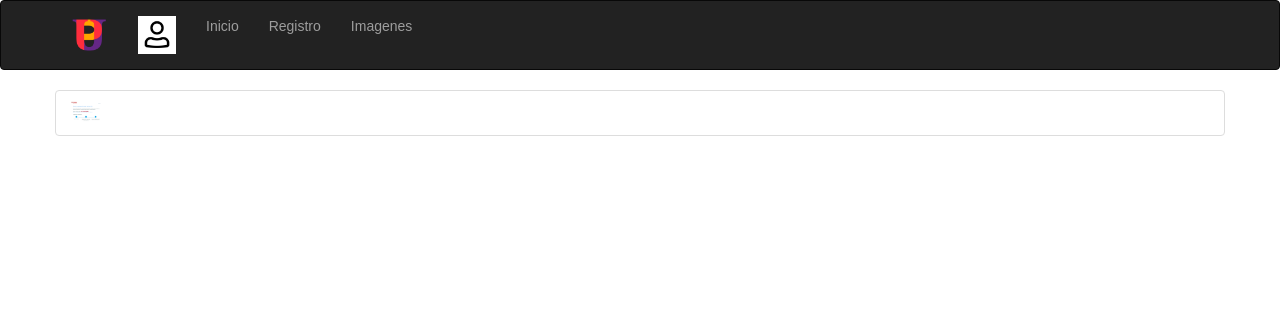
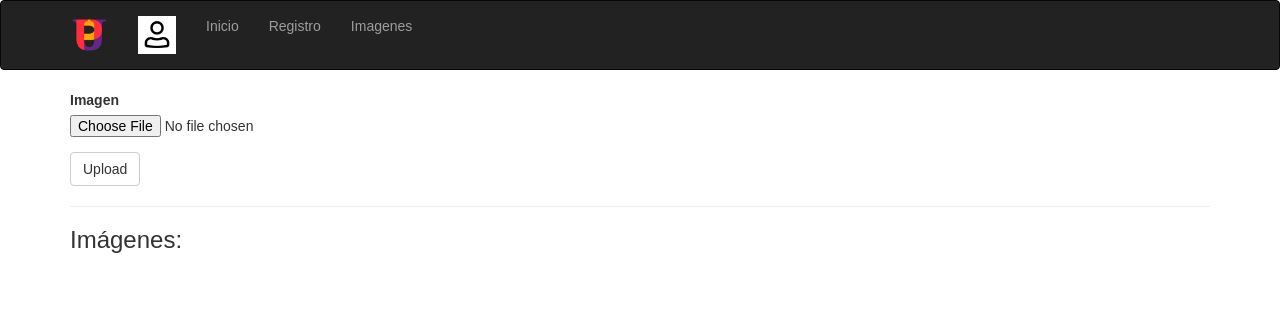
Before and after one commit to Lalismo/Reconocimiento-de-posturas, a Flask app: page /upload in a window 1280 px wide. Shown: the top 330 px of the page. Run offline with Flask 3, Linux system fonts and the light colour scheme; some libraries are stand-ins or nearby versions.

Commit message:
Versión erronea de axl

```diff
--- a/app/templates/images.html
+++ b/app/templates/images.html
@@ -1,5 +1,5 @@
 {% extends "base.html" %}
-{% import 'macros.html' as macros%}
+
 {% import 'bootstrap/wtf.html' as wtf %}
 
 {% block  title%} {{ super() }} Images {% endblock  %}
@@ -9,20 +9,19 @@
 
 
 
-
-<div class="container mt-5">
-    <div class="row justify-content-center">
+<div class="container">
+    {{ wtf.quick_form(images_form) }}
+    <hr>
+    <h3>Imágenes:</h3>
+    <div class="row">
+        {% for image in image_list %}
+            <div class="col-md-4">
+                <img src="{{ url_for('view_image', filename=image) }}" alt="{{ image }}" class="img-thumbnail">
+                <a action= "{{ url_for('delete_image', filename=image) }}" class="btn btn-danger mt-2">Eliminar</a>
+            </div>
+        {% endfor %}
+    </div>
+</div>
 
 
-
-      <ul class="list-group">
-          {% for photo in list_Photos %}
-              {{ macros.render_image(photo, delete_image_form) }}
-          {% endfor %}
-      </ul>
-
-    </div>
-
-</div>
-
 {% endblock  %}
--- a/app/templates/macros.html
+++ b/app/templates/macros.html
@@ -20,13 +20,3 @@
 </li>
 
 {% endmacro %}
-
-{% macro render_image(photo, delete_image_form) %}
-<li class="list-group-item">
-    {% set path = 'app/static/files/' %}
-    <div class="media">
-        <img src="{{ path }}{{ photo }}" class="mr-3" alt="{{ photo }}">
-    </div>
-    {{ wtf.quick_form(delete_image_form, action=url_for('EliminarFoto', nombreFoto=photo)) }}
-</li>
-{% endmacro %}
--- a/app/templates/navbar.html
+++ b/app/templates/navbar.html
@@ -38,7 +38,7 @@
                 {% endif %}
                 <li><a href="{{ url_for('index') }}">Inicio</a></li>
                 <li><a href="{{ url_for('auth.signup') }}">Registro</a></li>
-                <li><a href="{{ url_for('image') }}">Imagenes</a></li>
+                <li><a href="{{ url_for('upload') }}">Imagenes</a></li>
 
             </ul>
         </div>
--- a/main.py
+++ b/main.py
@@ -1,4 +1,4 @@
-from flask import Flask, render_template, Response, request, make_response, redirect, abort, session, url_for, flash
+from flask import Flask,send_from_directory, render_template, Response, request, make_response, redirect, abort, session, url_for, flash
 from camera import VideoCamera
 import unittest
 from flask_login import login_required, current_user
@@ -10,7 +10,7 @@
 from app.firestore_service import  get_users, delete_user_by_id,update_user_by_id
 #Iniciamos la llamada de nuestro app mandando a llamar nuestro create_app
 app = create_app()
-# app.config['UPLOAD_FOLDER'] = ("/app/static/files")
+app.config['UPLOAD_FOLDER'] = (r".\app\static\files")
 
 @app.cli.command()
 def test():
@@ -111,7 +111,7 @@
     return redirect(url_for('hello'))
 
 
-'''
+
 @app.route('/upload', methods=['GET', 'POST'])
 def upload():
     images_form = ImageForm()
@@ -120,61 +120,36 @@
     }
     if images_form.validate_on_submit():
         file = images_form.file.data
-        filename = secure_filename(file.filename)
-        file.save(os.path.join(os.path.abspath(os.path.dirname(__file__)), app.config['UPLOAD_FOLDER'], filename))
-        return('Succesfull upload')
+        filename = (file.filename)
+        file_path = os.path.join(os.path.abspath(os.path.dirname(__file__)), app.config['UPLOAD_FOLDER'], filename)
+
+        # Verificar si el archivo ya existe para actualizarlo
+        if os.path.exists(file_path):
+            os.remove(file_path)
+
+        file.save(file_path)
+        print(file_path)
+        return 'Successful upload'
 
     return render_template('images.html', **context)
-'''
 
-def listaArchivos():
-    urlFiles = 'app/static/files'
-    return (os.listdir(urlFiles))
+@app.route('/view')
+def view_image():
+    image_folder = app.config['UPLOAD_FOLDER']
+    image_list = os.listdir(image_folder)
 
-@app.route('/images', methods=['GET', 'POST'])
-def image():
+    return render_template('images.html', image_list=image_list)
 
-    images_form = ImageForm()
-    delete_form = DeleteImageForm()
-    context = {
-        'images_form': images_form,
-        'delete_image_form': delete_form
-    }
-    print(listaArchivos())
-    return render_template('images.html', list_Photos = listaArchivos(), **context)
 
-@app.route('/guardar-foto', methods=['GET', 'POST'])
-def registarArchivo():
+@app.route('/delete/<filename>')
+def delete_image(filename):
+    file_path = os.path.join(app.config['UPLOAD_FOLDER'], filename)
+    if os.path.exists(file_path):
+        os.remove(file_path)
+        return 'Image deleted successfully'
+    else:
+        return 'Image not found'
 
-    if request.method == 'POST':
-            if(request.files['archivo']):
-                #Script para archivo
-                file     = request.files['archivo']
-                basepath = os.path.dirname (__file__) #La ruta donde se encuentra el archivo actual
-                filename = secure_filename(file.filename) #Nombre original del archivo
-
-                #capturando extensión del archivo ejemplo: (.png, .jpg, .pdf ...etc)
-                extension = os.path.splitext(filename)[1]
-                upload_path = os.path.join (basepath, 'app/static/files', extension)
-                file.save(upload_path)
-
-    return render_template('images.html', list_Photos = listaArchivos())
-
-@app.route('/<string:nombreFoto>', methods=['GET','POST'])
-def EliminarFoto(nombreFoto):
-    print(nombreFoto)
-    if request.method == 'GET':
-        #print(nombreFoto) #Nombre del archivo subido
-        basepath = os.path.dirname (__file__) #C:\xampp\htdocs\elmininar-archivos-con-Python-y-Flask\app
-        url_File = os.path.join (basepath, 'app/static/files', nombreFoto)
-        #print(url_File)
-
-        #verifcando si existe el archivo, con la funcion (path.exists) antes de de llamar remove
-        # para eliminarlo, con el fin de evitar un error si no existe.
-        if os.path.exists(url_File):
-            os.remove(url_File) #Borrar foto desde la carpeta
-            #os.unlink(url_File) #Otra forma de borrar archivos en una carpeta
-    return render_template('images.html', list_Photos = listaArchivos())
 
 if __name__ == '__main__':
     app.run(host='0.0.0.0', debug=True)
```
Also changed, not shown: app/static/files/Imagen de WhatsApp 2023-08-13 a las 22.36.23.jpg (added), app/static/files/Imagen_de_WhatsApp_2023-08-13_a_las_22.36.23.jpg (added), app/static/files/bOhDrd.png (added), app/static/files/descargar.jpeg (added), app/static/files/foto.jpg (added).
